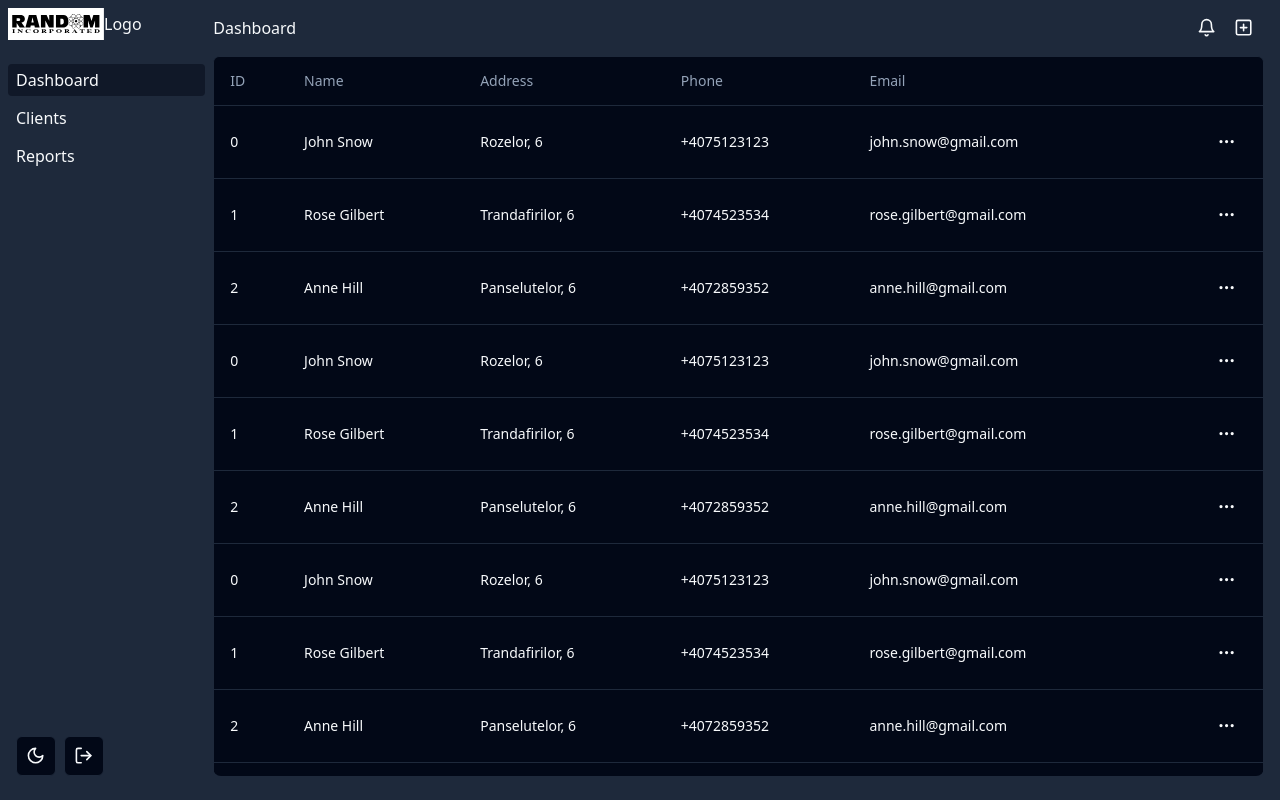
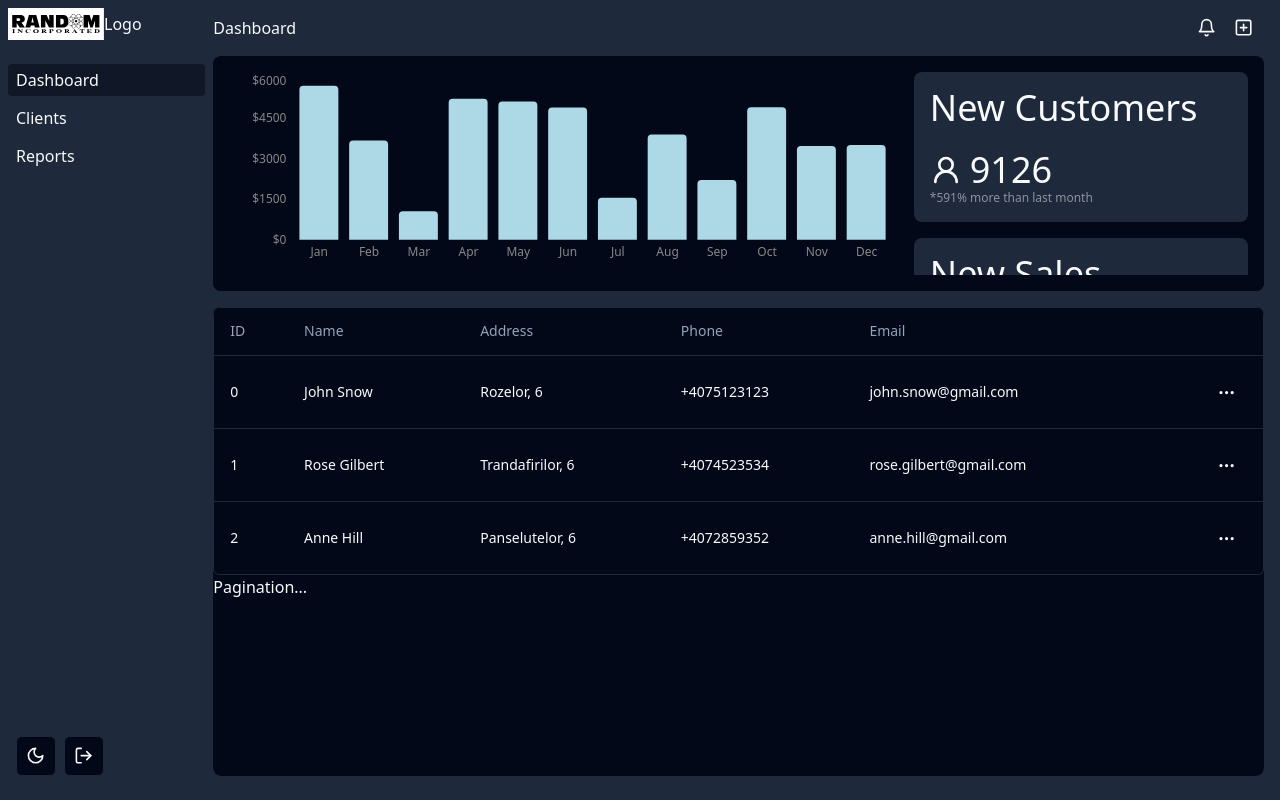
Before and after one commit to caciuleanuciprian/devstoz-crm-template, a React (Vite) app in the folder ui/: page /dashboard in a window 1280 px wide. Built offline with nearby package versions, Linux system fonts and the light colour scheme.

Commit message:
charts and info cards

```diff
--- a/ui/package.json
+++ b/ui/package.json
@@ -25,6 +25,7 @@
     "react": "^18.2.0",
     "react-dom": "^18.2.0",
     "react-router-dom": "^6.20.1",
+    "recharts": "^2.10.3",
     "recoil": "^0.7.7",
     "tailwind-merge": "^2.1.0",
     "tailwindcss-animate": "^1.0.7"
--- a/ui/src/components/dashboard/dashboard-table.tsx
+++ b/ui/src/components/dashboard/dashboard-table.tsx
@@ -1,11 +1,17 @@
 import { DataTable } from "./data-table";
-import { columns } from "./columns";
-import { ClientsMockedData } from "@/constants/clients/clients";
 
-const DashboardTable = () => {
+import { ColumnDef } from "@tanstack/react-table";
+import { Client } from "@/constants/clients/types";
+
+interface DashboardTableProps {
+  columns: ColumnDef<Client>[];
+  data: Client[];
+}
+
+const DashboardTable = ({ columns, data }: DashboardTableProps) => {
   return (
-    <div className="h-full">
-      <DataTable columns={columns} data={ClientsMockedData} />
+    <div>
+      <DataTable columns={columns} data={data} />
     </div>
   );
 };
--- /dev/null
+++ b/ui/src/components/info-card.tsx
@@ -0,0 +1,28 @@
+import { InfoCardType } from "@/constants/clients/types";
+import Icon from "./icon";
+
+interface InfoCardProps {
+  data: InfoCardType;
+  icon: any;
+  currencySymbol?: string;
+}
+
+const InfoCard = ({ data, icon, currencySymbol }: InfoCardProps) => {
+  console.log(data);
+  return (
+    <div className="bg-secondary rounded-lg flex flex-col justify-between w-full h-[50%] min-h-[150px] max-h-[150px] p-4 ">
+      <p className="text-4xl font-medium truncate">{data.label}</p>
+      <div>
+        <p className="flex gap-2 items-center text-4xl font-medium ">
+          <Icon className="h-[2rem] w-[2rem]" icon={icon} />
+          {`${currencySymbol ? currencySymbol : ""}${data.amount}`}
+        </p>
+        <p className="font-thin text-xs opacity-50">{`*${Math.floor(
+          (data.amount / data.pastAmount) * 100
+        )}% more than last month`}</p>
+      </div>
+    </div>
+  );
+};
+
+export default InfoCard;
--- /dev/null
+++ b/ui/src/components/responsive-bar-chart.tsx
@@ -0,0 +1,78 @@
+import { Bar, BarChart, ResponsiveContainer, XAxis, YAxis } from "recharts";
+
+const data = [
+  {
+    name: "Jan",
+    total: Math.floor(Math.random() * 5000) + 1000,
+  },
+  {
+    name: "Feb",
+    total: Math.floor(Math.random() * 5000) + 1000,
+  },
+  {
+    name: "Mar",
+    total: Math.floor(Math.random() * 5000) + 1000,
+  },
+  {
+    name: "Apr",
+    total: Math.floor(Math.random() * 5000) + 1000,
+  },
+  {
+    name: "May",
+    total: Math.floor(Math.random() * 5000) + 1000,
+  },
+  {
+    name: "Jun",
+    total: Math.floor(Math.random() * 5000) + 1000,
+  },
+  {
+    name: "Jul",
+    total: Math.floor(Math.random() * 5000) + 1000,
+  },
+  {
+    name: "Aug",
+    total: Math.floor(Math.random() * 5000) + 1000,
+  },
+  {
+    name: "Sep",
+    total: Math.floor(Math.random() * 5000) + 1000,
+  },
+  {
+    name: "Oct",
+    total: Math.floor(Math.random() * 5000) + 1000,
+  },
+  {
+    name: "Nov",
+    total: Math.floor(Math.random() * 5000) + 1000,
+  },
+  {
+    name: "Dec",
+    total: Math.floor(Math.random() * 5000) + 1000,
+  },
+];
+
+const ResponsiveBarChart = () => {
+  return (
+    <ResponsiveContainer width="100%" height={"100%"}>
+      <BarChart data={data}>
+        <XAxis
+          dataKey="name"
+          stroke="#888888"
+          fontSize={12}
+          tickLine={false}
+          axisLine={false}
+        />
+        <YAxis
+          stroke="#888888"
+          fontSize={12}
+          tickLine={false}
+          axisLine={false}
+          tickFormatter={(value) => `$${value}`}
+        />
+        <Bar dataKey="total" fill={"lightblue"} radius={[4, 4, 0, 0]} />
+      </BarChart>
+    </ResponsiveContainer>
+  );
+};
+
+export default ResponsiveBarChart;
--- a/ui/src/constants/clients/clients.ts
+++ b/ui/src/constants/clients/clients.ts
@@ -1,4 +1,4 @@
-import { Client } from "./types";
+import { Client, InfoCardType } from "./types";
 
 export const ClientsMockedData: Client[] = [
   {
@@ -33,164 +33,18 @@ export const ClientsMockedData: Client[] = [
     phone: "+4072859352",
     email: "anne.hill@gmail.com",
   },
-  {
-    id: 0,
-    name: "John Snow",
-    address: {
-      street: "Rozelor",
-      number: 6,
-    },
-    phone: "+4075123123",
-    email: "john.snow@gmail.com",
-  },
+];
 
-  {
-    id: 1,
-    name: "Rose Gilbert",
-    address: {
-      street: "Trandafirilor",
-      number: 6,
-    },
-    phone: "+4074523534",
-    email: "rose.gilbert@gmail.com",
-  },
+export const InfoCardDataMocked1: InfoCardType = {
+  id: 0,
+  label: "New Customers", // Should rethink this after BE schema is implemented
+  amount: 9126,
+  pastAmount: 1543,
+};
 
-  {
-    id: 2,
-    name: "Anne Hill",
-    address: {
-      street: "Panselutelor",
-      number: 6,
-    },
-    phone: "+4072859352",
-    email: "anne.hill@gmail.com",
-  },
-  {
-    id: 0,
-    name: "John Snow",
-    address: {
-      street: "Rozelor",
-      number: 6,
-    },
-    phone: "+4075123123",
-    email: "john.snow@gmail.com",
-  },
-
-  {
-    id: 1,
-    name: "Rose Gilbert",
-    address: {
-      street: "Trandafirilor",
-      number: 6,
-    },
-    phone: "+4074523534",
-    email: "rose.gilbert@gmail.com",
-  },
-
-  {
-    id: 2,
-    name: "Anne Hill",
-    address: {
-      street: "Panselutelor",
-      number: 6,
-    },
-    phone: "+4072859352",
-    email: "anne.hill@gmail.com",
-  },
-  {
-    id: 0,
-    name: "John Snow",
-    address: {
-      street: "Rozelor",
-      number: 6,
-    },
-    phone: "+4075123123",
-    email: "john.snow@gmail.com",
-  },
-
-  {
-    id: 1,
-    name: "Rose Gilbert",
-    address: {
-      street: "Trandafirilor",
-      number: 6,
-    },
-    phone: "+4074523534",
-    email: "rose.gilbert@gmail.com",
-  },
-
-  {
-    id: 2,
-    name: "Anne Hill",
-    address: {
-      street: "Panselutelor",
-      number: 6,
-    },
-    phone: "+4072859352",
-    email: "anne.hill@gmail.com",
-  },
-  {
-    id: 0,
-    name: "John Snow",
-    address: {
-      street: "Rozelor",
-      number: 6,
-    },
-    phone: "+4075123123",
-    email: "john.snow@gmail.com",
-  },
-
-  {
-    id: 1,
-    name: "Rose Gilbert",
-    address: {
-      street: "Trandafirilor",
-      number: 6,
-    },
-    phone: "+4074523534",
-    email: "rose.gilbert@gmail.com",
-  },
-
-  {
-    id: 2,
-    name: "Anne Hill",
-    address: {
-      street: "Panselutelor",
-      number: 6,
-    },
-    phone: "+4072859352",
-    email: "anne.hill@gmail.com",
-  },
-  {
-    id: 0,
-    name: "John Snow",
-    address: {
-      street: "Rozelor",
-      number: 6,
-    },
-    phone: "+4075123123",
-    email: "john.snow@gmail.com",
-  },
-
-  {
-    id: 1,
-    name: "Rose Gilbert",
-    address: {
-      street: "Trandafirilor",
-      number: 6,
-    },
-    phone: "+4074523534",
-    email: "rose.gilbert@gmail.com",
-  },
-
-  {
-    id: 2,
-    name: "Anne Hill",
-    address: {
-      street: "Panselutelor",
-      number: 6,
-    },
-    phone: "+4072859352",
-    email: "anne.hill@gmail.com",
-  },
-];
+export const InfoCardDataMocked2: InfoCardType = {
+  id: 1,
+  label: "New Sales", // Should rethink this after BE schema is implemented
+  amount: 5690,
+  pastAmount: 2460,
+};
--- a/ui/src/routes/dashboard.tsx
+++ b/ui/src/routes/dashboard.tsx
@@ -8,6 +8,15 @@ import Page from "@/components/page";
 import DashboardTable from "@/components/dashboard/dashboard-table";
 import DashboardHeader from "@/components/dashboard/dashboard-header";
 import Pagination from "@/components/pagination";
+import { columns } from "@/components/dashboard/columns";
+import {
+  ClientsMockedData,
+  InfoCardDataMocked1,
+  InfoCardDataMocked2,
+} from "@/constants/clients/clients";
+import ResponsiveBarChart from "@/components/responsive-bar-chart";
+import { User2 } from "lucide-react";
+import InfoCard from "@/components/info-card";
 
 const Dashboard = () => {
   const [, setIsActive] = useRecoilState(activeNavTabAtom);
@@ -20,11 +29,34 @@ const Dashboard = () => {
     <Page>
       <div className="h-full bg-secondary pr-4">
         <DashboardHeader />
-        <div className="flex h-[90vh] max-h-[90vh] overflow-auto w-full bg-background rounded-lg flex-col">
-          <div>
-            <DashboardTable />
+        <div className="flex h-[90vh] max-h-[90vh] overflow-auto w-full rounded-lg flex-col gap-4">
+          <div className="flex h-[45vh] overflow-auto w-full bg-background rounded-lg flex-col">
+            <div className=" flex h-full p-4 gap-4 w-full bg-background">
+              <ResponsiveBarChart />
+              <div className="flex h-full w-[50%] gap-4 flex-wrap overflow-auto">
+                <InfoCard
+                  icon={<User2 className="h-[2rem] w-[2rem] " />}
+                  data={InfoCardDataMocked1}
+                />
+                <InfoCard
+                  icon={<User2 className="h-[2rem] w-[2rem]" />}
+                  data={InfoCardDataMocked2}
+                  currencySymbol="$"
+                />
+                <InfoCard
+                  icon={<User2 className="h-[2rem] w-[2rem]" />}
+                  data={InfoCardDataMocked2}
+                  currencySymbol="$"
+                />
+              </div>
+            </div>
           </div>
-          <Pagination />
+          <div className="flex h-full overflow-auto w-full bg-background rounded-lg flex-col">
+            <div>
+              <DashboardTable columns={columns} data={ClientsMockedData} />
+            </div>
+            <Pagination />
+          </div>
         </div>
       </div>
     </Page>
--- a/ui/src/routes/reports.tsx
+++ b/ui/src/routes/reports.tsx
@@ -21,10 +21,7 @@ const Reports = () => {
       <div className="h-full bg-secondary pr-4">
         <DashboardHeader />
         <div className="flex h-[90vh] max-h-[90vh] overflow-auto w-full bg-background rounded-lg flex-col">
-          <div>
-            <DashboardTable />
-          </div>
-          <Pagination />
+          <div>Reports</div>
         </div>
       </div>
     </Page>
```
Also changed, not shown: ui/src/constants/clients/types.ts (+7 -0 lines), 1 other file (tests, documents, lock files or other folders).
